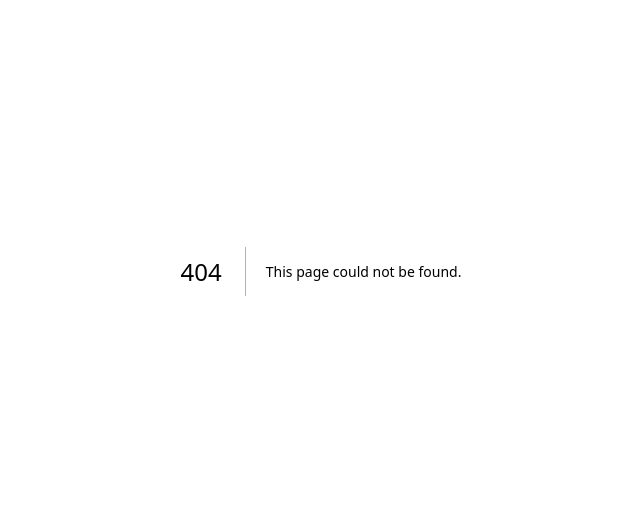
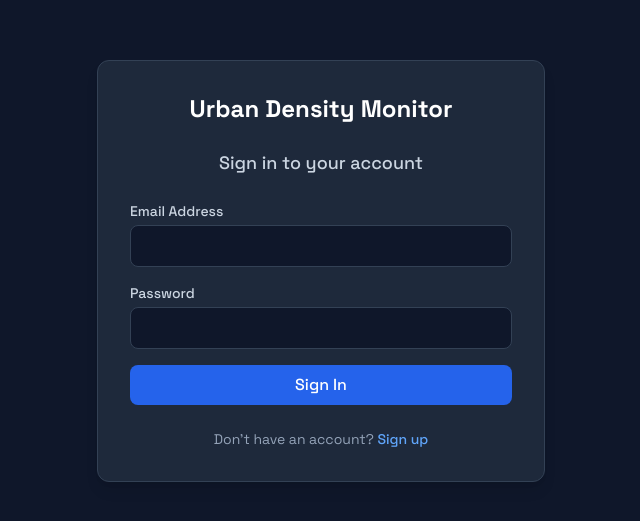
Before and after one commit to UrbanDensityMonitor/fe_UrbanDensityMonitor, a Next.js app: page /auth in a window 1280 px wide. Before the commit this address had no page. Shown: the part 129-650 px from the top of the page, without its empty margins (319-959 px from the left). Built offline with nearby package versions, Linux system fonts and the light colour scheme; no server answers.

Commit message:
feat: implement supabase authentication and route guard

```diff
--- /dev/null
+++ b/src/app/auth/page.tsx
@@ -0,0 +1,116 @@
+"use client";
+
+import { useState } from "react";
+import { useRouter } from "next/navigation";
+import { authService } from "@/infrastructure/services/authService";
+
+export default function AuthPage() {
+  const router = useRouter();
+  const [isLogin, setIsLogin] = useState(true);
+  const [email, setEmail] = useState("");
+  const [password, setPassword] = useState("");
+  const [fullName, setFullName] = useState("");
+  const [error, setError] = useState<string | null>(null);
+  const [loading, setLoading] = useState(false);
+
+  const handleSubmit = async (e: React.FormEvent) => {
+    e.preventDefault();
+    setError(null);
+    setLoading(true);
+
+    try {
+      if (isLogin) {
+        await authService.signIn(email, password);
+      } else {
+        await authService.signUp(email, password, fullName);
+      }
+      router.push("/dashboard");
+    } catch (err: any) {
+      setError(err.message || "An error occurred during authentication.");
+    } finally {
+      setLoading(false);
+    }
+  };
+
+  return (
+    <div className="min-h-screen flex items-center justify-center bg-slate-900">
+      <div className="max-w-md w-full bg-slate-800 p-8 rounded-xl shadow-lg border border-slate-700">
+        <h2 className="text-2xl font-bold text-white mb-6 text-center">
+          Urban Density Monitor
+        </h2>
+        <h3 className="text-lg font-medium text-slate-300 mb-6 text-center">
+          {isLogin ? "Sign in to your account" : "Create a new account"}
+        </h3>
+
+        {error && (
+          <div className="bg-red-500/10 border border-red-500/50 text-red-400 p-3 rounded-lg mb-6 text-sm">
+            {error}
+          </div>
+        )}
+
+        <form onSubmit={handleSubmit} className="space-y-4">
+          {!isLogin && (
+            <div>
+              <label className="block text-sm font-medium text-slate-300 mb-1">
+                Full Name
+              </label>
+              <input
+                type="text"
+                value={fullName}
+                onChange={(e) => setFullName(e.target.value)}
+                className="w-full bg-slate-900 border border-slate-700 rounded-lg px-4 py-2 text-white focus:outline-none focus:border-blue-500 transition-colors"
+                required={!isLogin}
+              />
+            </div>
+          )}
+
+          <div>
+            <label className="block text-sm font-medium text-slate-300 mb-1">
+              Email Address
+            </label>
+            <input
+              type="email"
+              value={email}
+              onChange={(e) => setEmail(e.target.value)}
+              className="w-full bg-slate-900 border border-slate-700 rounded-lg px-4 py-2 text-white focus:outline-none focus:border-blue-500 transition-colors"
+              required
+            />
+          </div>
+
+          <div>
+            <label className="block text-sm font-medium text-slate-300 mb-1">
+              Password
+            </label>
+            <input
+              type="password"
+              value={password}
+              onChange={(e) => setPassword(e.target.value)}
+              className="w-full bg-slate-900 border border-slate-700 rounded-lg px-4 py-2 text-white focus:outline-none focus:border-blue-500 transition-colors"
+              required
+              minLength={6}
+            />
+          </div>
+
+          <button
+            type="submit"
+            disabled={loading}
+            className="w-full bg-blue-600 hover:bg-blue-700 text-white font-medium py-2 px-4 rounded-lg transition-colors disabled:opacity-50 mt-4"
+          >
+            {loading ? "Please wait..." : isLogin ? "Sign In" : "Sign Up"}
+          </button>
+        </form>
+
+        <div className="mt-6 text-center text-sm text-slate-400">
+          {isLogin ? "Don't have an account? " : "Already have an account? "}
+          <button
+            type="button"
+            onClick={() => setIsLogin(!isLogin)}
+            className="text-blue-400 hover:text-blue-300 font-medium transition-colors"
+          >
+            {isLogin ? "Sign up" : "Sign in"}
+          </button>
+        </div>
+      </div>
+    </div>
+  );
+}
--- /dev/null
+++ b/src/infrastructure/services/authService.ts
@@ -0,0 +1,59 @@
+// src/infrastructure/services/authService.ts
+
+import { supabase } from "@/infrastructure/config/supabaseClient";
+
+export const authService = {
+  async signIn(email: string, password: string) {
+    const { data, error } = await supabase.auth.signInWithPassword({
+      email,
+      password,
+    });
+    if (error) throw error;
+
+    // Optional: Set a cookie so middleware can read it
+    document.cookie = `sb-auth-token=true; path=/; max-age=3600; SameSite=Lax`;
+    return data;
+  },
+
+  async signUp(email: string, password: string, fullName: string) {
+    const { data, error } = await supabase.auth.signUp({
+      email,
+      password,
+      options: {
+        data: {
+          full_name: fullName,
+        },
+      },
+    });
+    if (error) throw error;
+
+    document.cookie = `sb-auth-token=true; path=/; max-age=3600; SameSite=Lax`;
+    return data;
+  },
+
+  async signOut() {
+    const { error } = await supabase.auth.signOut();
+    document.cookie = "sb-auth-token=; path=/; expires=Thu, 01 Jan 1970 00:00:00 GMT";
+    if (error) throw error;
+  },
+
+  async getSession() {
+    const { data, error } = await supabase.auth.getSession();
+    if (error) throw error;
+    return data.session;
+  },
+
+  async getUserRole() {
+    const session = await this.getSession();
+    if (!session?.user) return null;
+
+    // Assuming role is stored in user metadata or we can fetch from public.users
+    const { data } = await supabase
+      .from('users')
+      .select('role')
+      .eq('id', session.user.id)
+      .single();
+
+    return data?.role || 'user';
+  }
+};
--- /dev/null
+++ b/src/presentation/components/AuthProvider.tsx
@@ -0,0 +1,51 @@
+"use client";
+
+import { useEffect, useState } from "react";
+import { useRouter, usePathname } from "next/navigation";
+import { supabase } from "@/infrastructure/config/supabaseClient";
+
+export default function AuthProvider({ children }: { children: React.ReactNode }) {
+  const [isLoading, setIsLoading] = useState(true);
+  const router = useRouter();
+  const pathname = usePathname();
+
+  useEffect(() => {
+    const checkUser = async () => {
+      const { data: { session } } = await supabase.auth.getSession();
+
+      const isAuthRoute = pathname?.startsWith("/auth");
+
+      if (!session && !isAuthRoute) {
+        router.push("/auth");
+      } else if (session && isAuthRoute) {
+        router.push("/dashboard");
+      }
+
+      setIsLoading(false);
+    };
+
+    checkUser();
+
+    const { data: { subscription } } = supabase.auth.onAuthStateChange((event, session) => {
+      if (event === 'SIGNED_IN') {
+        router.push("/dashboard");
+      } else if (event === 'SIGNED_OUT') {
+        router.push("/auth");
+      }
+    });
+
+    return () => {
+      subscription.unsubscribe();
+    };
+  }, [pathname, router]);
+
+  if (isLoading) {
+    return (
+      <div className="min-h-screen flex items-center justify-center bg-slate-900">
+        <div className="text-white text-lg font-medium">Loading...</div>
+      </div>
+    );
+  }
+
+  return <>{children}</>;
+}
```
Also changed, not shown: src/middleware.ts (added, +35 -0 lines).
